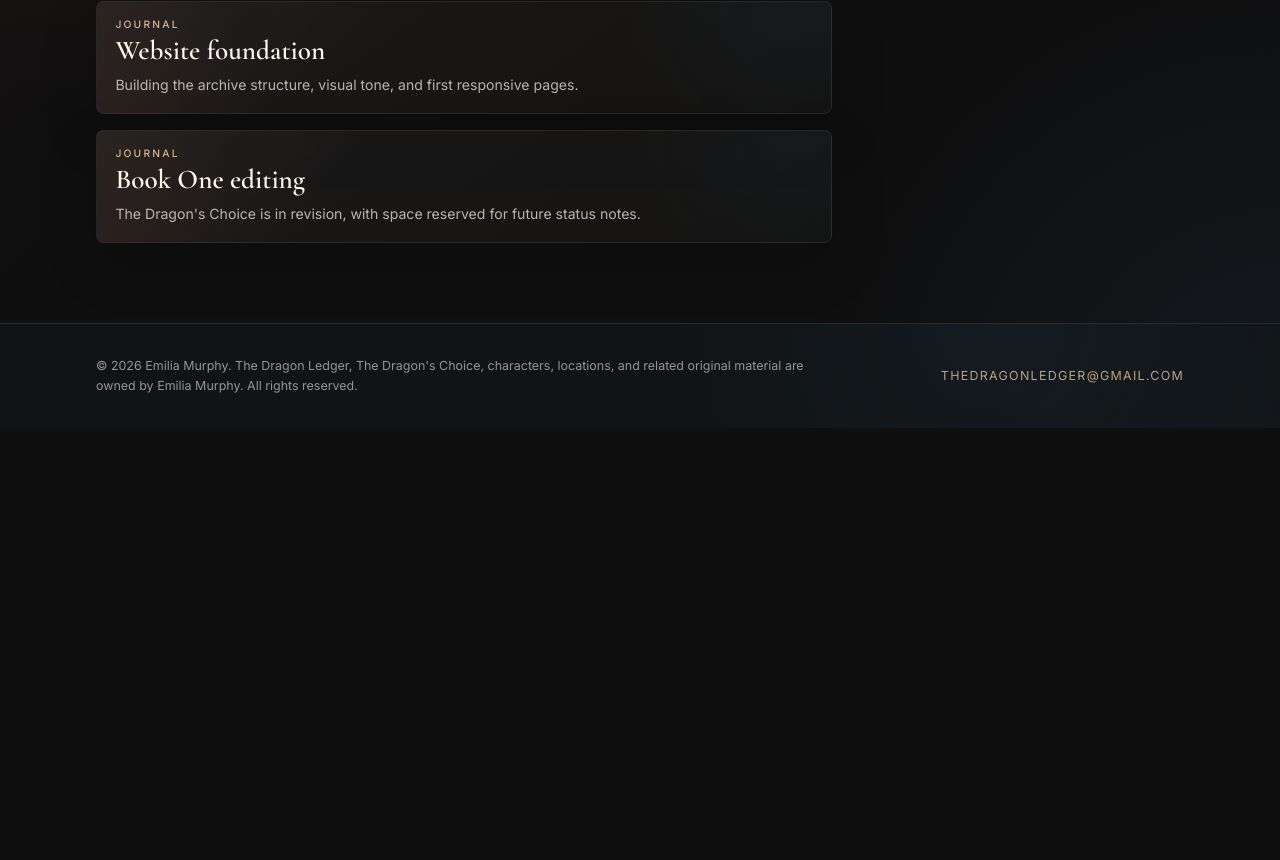
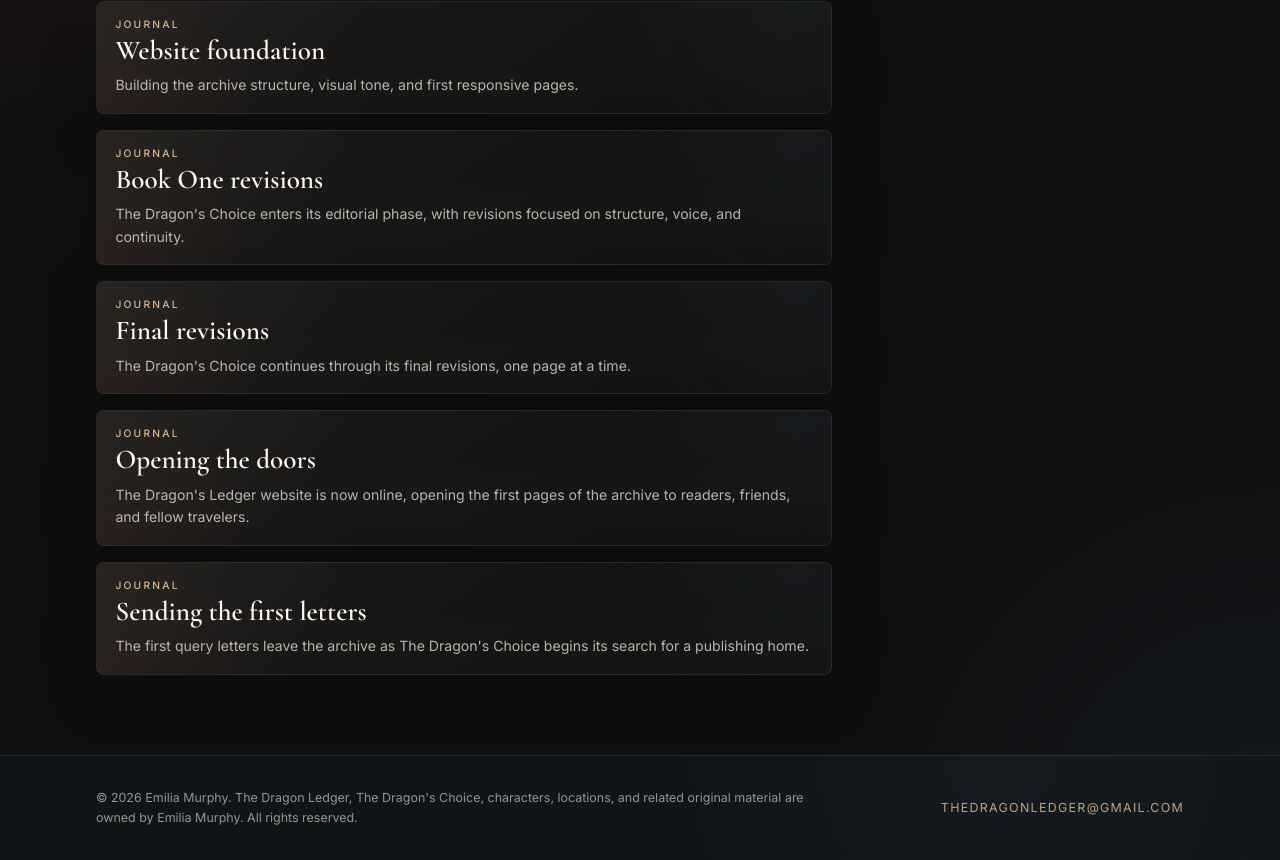
Before and after one commit to TheDragonLedger/dragon-ledger, a Vue app: page /blog in a window 1280 px wide. Shown: the part 402-1262 px from the top of the page. Before the commit the page ends 830 px from the top, so only its background shows below. Built offline with nearby package versions, Linux system fonts and the light colour scheme.

Commit message:
Adding more entries to the Blog section

```diff
--- a/src/data/journal.js
+++ b/src/data/journal.js
@@ -4,7 +4,19 @@ export const journalEntries = [
     note: "Building the archive structure, visual tone, and first responsive pages.",
   },
   {
-    title: "Book One editing",
-    note: "The Dragon's Choice is in revision, with space reserved for future status notes.",
+    title: "Book One revisions",
+    note: "The Dragon's Choice enters its editorial phase, with revisions focused on structure, voice, and continuity.",
+  },
+  {
+    title: "Final revisions",
+    note: "The Dragon's Choice continues through its final revisions, one page at a time.",
+  },
+  {
+    title: "Opening the doors",
+    note: "The Dragon's Ledger website is now online, opening the first pages of the archive to readers, friends, and fellow travelers.",
+  },
+  {
+    title: "Sending the first letters",
+    note: "The first query letters leave the archive as The Dragon's Choice begins its search for a publishing home.",
   },
 ];
```
